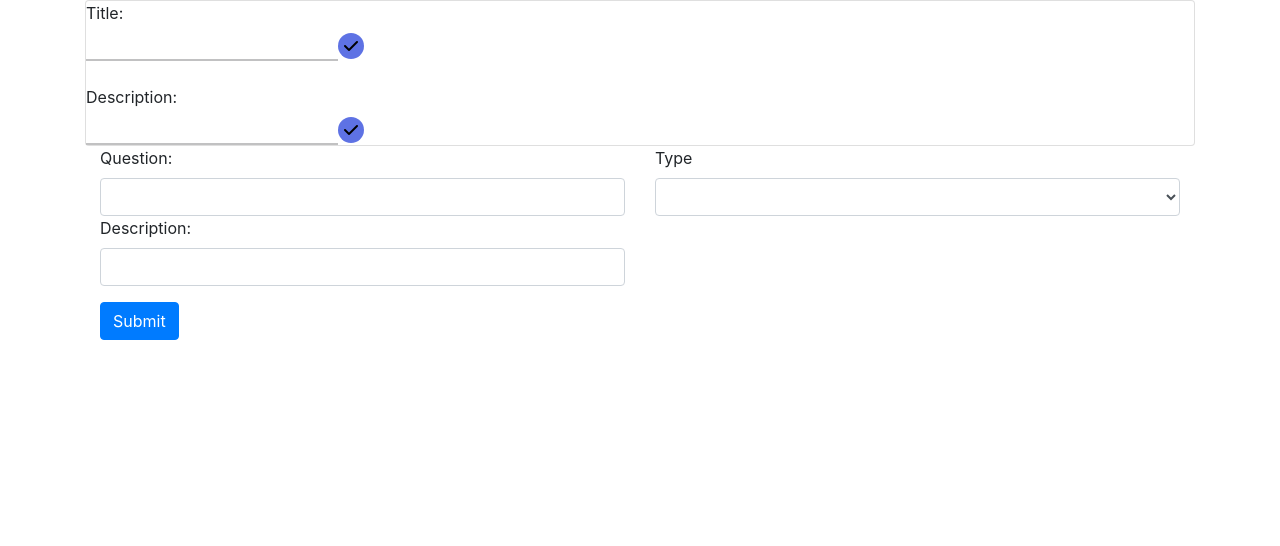
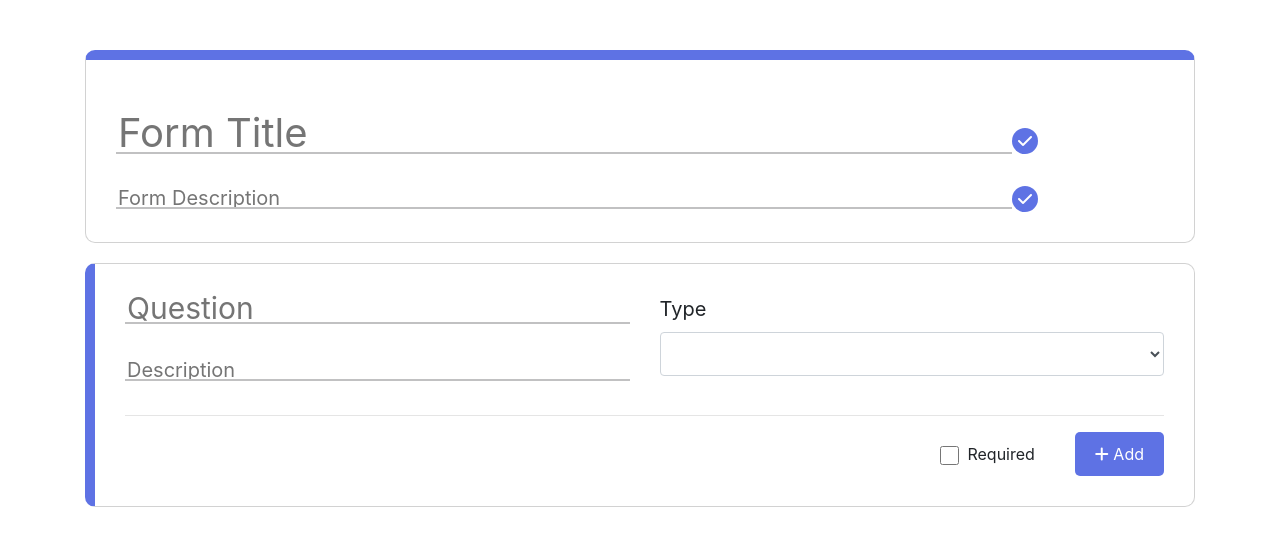
Before and after one commit to devika30/GoogleFormclone, a React (Create React App) app in the folder form_registration/: page / in a window 1280 px wide. Shown: the top 546 px of the page. Built offline with nearby package versions, Linux system fonts and the light colour scheme.

Commit message:
components styled

```diff
--- a/form_registration/public/index.html
+++ b/form_registration/public/index.html
@@ -10,36 +10,36 @@
       content="Web site created using create-react-app"
     />
     <link rel="apple-touch-icon" href="%PUBLIC_URL%/logo192.png" />
-    <!--
-      manifest.json provides metadata used when your web app is installed on a
-      user's mobile device or desktop. See https://developers.google.com/web/fundamentals/web-app-manifest/
-    -->
-    <link rel="stylesheet" href="https://stackpath.bootstrapcdn.com/bootstrap/4.4.1/css/bootstrap.min.css" integrity="sha384-Vkoo8x4CGsO3+Hhxv8T/Q5PaXtkKtu6ug5TOeNV6gBiFeWPGFN9MuhOf23Q9Ifjh" crossorigin="anonymous">
-    <script src="https://kit.fontawesome.com/abae74555f.js" crossorigin="anonymous"></script>
+    <link
+      rel="stylesheet"
+      href="https://stackpath.bootstrapcdn.com/bootstrap/4.4.1/css/bootstrap.min.css"
+      integrity="sha384-Vkoo8x4CGsO3+Hhxv8T/Q5PaXtkKtu6ug5TOeNV6gBiFeWPGFN9MuhOf23Q9Ifjh"
+      crossorigin="anonymous"
+    />
+    <script
+      src="https://kit.fontawesome.com/abae74555f.js"
+      crossorigin="anonymous"
+    ></script>
     <link rel="manifest" href="%PUBLIC_URL%/manifest.json" />
-    <!--
-      Notice the use of %PUBLIC_URL% in the tags above.
-      It will be replaced with the URL of the `public` folder during the build.
-      Only files inside the `public` folder can be referenced from the HTML.
-
-      Unlike "/favicon.ico" or "favicon.ico", "%PUBLIC_URL%/favicon.ico" will
-      work correctly both with client-side routing and a non-root public URL.
-      Learn how to configure a non-root public URL by running `npm run build`.
-    -->
-    <title>React App</title>
+    <title>Custom Registration Form</title>
   </head>
   <body>
     <noscript>You need to enable JavaScript to run this app.</noscript>
     <div id="root"></div>
-    <!--
-      This HTML file is a template.
-      If you open it directly in the browser, you will see an empty page.
-
-      You can add webfonts, meta tags, or analytics to this file.
-      The build step will place the bundled scripts into the <body> tag.
-
-      To begin the development, run `npm start` or `yarn start`.
-      To create a production bundle, use `npm run build` or `yarn build`.
-    -->
+    <script
+      src="https://code.jquery.com/jquery-3.3.1.slim.min.js"
+      integrity="sha384-q8i/X+965DzO0rT7abK41JStQIAqVgRVzpbzo5smXKp4YfRvH+8abtTE1Pi6jizo"
+      crossorigin="anonymous"
+    ></script>
+    <script
+      src="https://cdnjs.cloudflare.com/ajax/libs/popper.js/1.14.3/umd/popper.min.js"
+      integrity="sha384-ZMP7rVo3mIykV+2+9J3UJ46jBk0WLaUAdn689aCwoqbBJiSnjAK/l8WvCWPIPm49"
+      crossorigin="anonymous"
+    ></script>
+    <script
+      src="https://stackpath.bootstrapcdn.com/bootstrap/4.1.3/js/bootstrap.min.js"
+      integrity="sha384-ChfqqxuZUCnJSK3+MXmPNIyE6ZbWh2IMqE241rYiqJxyMiZ6OW/JmZQ5stwEULTy"
+      crossorigin="anonymous"
+    ></script>
   </body>
 </html>
--- a/form_registration/src/AddInput.js
+++ b/form_registration/src/AddInput.js
@@ -1,6 +1,4 @@
 import React, { Component, Fragment } from 'react';
-//import AddOption from './AddOption';
-//import { If, Then, Else, When, Unless, Switch, Case, Default } from 'react-if';
 import { Switch, Case, Default } from 'react-if';
 // import AddOption from './AddOption';
 
@@ -8,7 +6,8 @@ class AddInput extends Component {
   state = {
     type: '',
     question: '',
-    description_input: ''
+    description_input: '',
+    required: false
   };
   handleChange = e => {
     this.setState({
@@ -19,20 +18,35 @@ class AddInput extends Component {
   handleSubmit = e => {
     e.preventDefault();
     this.props.addinput(this.state);
+    this.setState({
+      type: '',
+      question: '',
+      description_input: '',
+      required: true
+    });
+  };
+
+  handleCheck = () => {
+    this.setState({ required: !this.state.required }, () => {
+      console.log(this.state);
+    });
   };
 
   render() {
     const { inputs, deleteinput } = this.props;
-    console.log(this.props);
     const inputList = inputs.map(input => {
       return (
-        <div key={input.id} className='ml-3'>
+        <div key={input.id} className='q-card'>
           <div className='form-group'>
-            <label htmlFor='usr'>{input.question}</label>
-            <br />
-            <label htmlFor='usr'>Description:{input.description_input}</label>
+            <label htmlFor='usr' className='question-label'>
+              {input.question}
+            </label>
+
+            <label htmlFor='usr' className='description-label'>
+              {input.description_input}
+            </label>
             <div className='row'>
-              <div className='col-6'>
+              <div className='col-10'>
                 <Switch>
                   <Case condition={input.type === 'textarea'}>
                     <textarea rows='4' cols='50' />
@@ -42,20 +56,19 @@ class AddInput extends Component {
                   </Case>
 
                   <Default>
-                    <input
-                      type={input.type}
-                      className='form-control'
-                      id='usr'
-                    />
+                    <input type={input.type} className='q-input' id='usr' />
                   </Default>
                 </Switch>
               </div>
-              <div className='col-6'>
+              <div className='col-2'>
                 <button
                   className='btn btn-danger d-inline'
                   onClick={() => {
                     deleteinput(input.id);
                   }}
+                  data-toggle='tooltip'
+                  data-placement='bottom'
+                  title='Delete Question'
                 >
                   <i className='fas fa-trash-alt'></i>
                 </button>
@@ -68,44 +81,66 @@ class AddInput extends Component {
     return (
       <Fragment>
         {inputList}
-        <form onSubmit={this.handleSubmit} className='container'>
+        <form onSubmit={this.handleSubmit} className='container q-card q-card1'>
           <div className='row'>
             <div className='form-group col-6'>
-              <label htmlFor='question'>Question:</label>
+              {/* <label htmlFor='question'>Question:</label> */}
               <input
-                className='form-control'
                 id='question'
                 onChange={this.handleChange}
                 value={this.state.question}
+                placeholder='Question'
                 required
               />
-              <label htmlFor='description'>Description:</label>
+              {/* <label htmlFor='description'>Description:</label> */}
               <input
-                className='form-control'
                 id='description_input'
                 onChange={this.handleChange}
+                placeholder='Description'
                 value={this.state.description_input}
               />
             </div>
             <div className='form-group col-6'>
-              <label htmlFor='type'>Type</label>
+              <label htmlFor='type' id='type'>
+                Type
+              </label>
               <select
                 className='form-control'
                 id='type'
                 onChange={this.handleChange}
+                required
               >
                 <option></option>
-                <option value='text'>Text</option>
+                <option value='text'>Short Answer</option>
+                <option value='textarea'>Paragraph</option>
+                <option value='email'>Email</option>
+                <option value='number'>Number</option>
+                <option value='date'>Date</option>
                 <option value='check_box'>Check-Box</option>
-                <option value='date'>Date</option>
-                <option value='number'>Number</option>
-                <option value='email'>Email</option>
-                <option value='password'>Password</option>
-                <option value='textarea'>TextArea</option>
               </select>
             </div>
           </div>
-          <button className='btn btn-primary'>Submit</button>
+          <hr />
+          <div className='q-foot'>
+            <span id='required-check'>
+              <input
+                type='checkbox'
+                onChange={this.handleCheck}
+                defaultChecked={this.state.required}
+                className='mr-2'
+              />
+              Required
+            </span>
+
+            <button
+              className='button-add'
+              data-toggle='tooltip'
+              data-placement='bottom'
+              title='Add Question'
+            >
+              <i class='fas fa-plus'></i>&nbsp;Add
+            </button>
+          </div>
         </form>
       </Fragment>
     );
--- a/form_registration/src/App.js
+++ b/form_registration/src/App.js
@@ -1,16 +1,12 @@
 import React, { Component } from 'react';
 import AddInput from './AddInput';
 import './index.css';
+
 class App extends Component {
   state = {
     inputs: [],
     title: '',
     description: ''
-  };
-  handleChange = e => {
-    this.setState({
-      [e.target.id]: e.target.value
-    });
   };
 
   addinput = form => {
@@ -19,6 +15,7 @@ class App extends Component {
     this.setState({
       inputs: forms
     });
+    console.log(this.state);
   };
   deleteinput = id => {
     let forms = this.state.inputs.filter(form => {
@@ -48,34 +45,41 @@ class App extends Component {
   render() {
     const title = this.state.title;
     const description = this.state.description;
-    console.log(this.state);
     return (
       <div className='App container'>
-        <div className='card'>
-          <label htmlFor='question'>Title:{title}</label>
+        <div className='header-card '>
+          <div className='header-card-section'>
+            <label htmlFor='question' className='title-label'>
+              {title}
+            </label>
             <form onSubmit={this.handleTitle}>
               <input
                 ref={input => (this.titleInput = input)}
                 id='title'
+                placeholder='Form Title'
                 required
               />
               <button type='submit' className='button'>
-              <i class='fas fa-check'></i>
+                <i className='fas fa-check' style={{ color: '#fff' }}></i>
               </button>
             </form>
             <br />
-          <label htmlFor='question'>Description:{description}</label>
+            <label htmlFor='question' className='description-label'>
+              {description}
+            </label>
 
             <form onSubmit={this.handleDesc}>
               <input
                 id='description'
                 ref={input => (this.descInput = input)}
+                placeholder='Form Description'
                 required
               />
               <button type='submit' className='button'>
-              <i class='fas fa-check'></i>
+                <i className='fas fa-check' style={{ color: '#fff' }}></i>
               </button>
             </form>
+          </div>
         </div>
 
         <AddInput
--- a/form_registration/src/index.css
+++ b/form_registration/src/index.css
@@ -7,8 +7,103 @@ input:focus {
   border-color: #5e72e4;
 }
 
+.header-card {
+  border: 1px solid rgba(0, 0, 0, 0.178);
+  margin: 50px auto 20px auto;
+  border-top: 10px solid #5e72e4;
+  border-radius: 10px;
+  background-color: white;
+}
+.header-card-section {
+  padding: 30px;
+}
+#title {
+  height: 40px;
+  font-size: 40px;
+  width: 70vw;
+}
+#description {
+  height: 20px;
+  font-size: 20px;
+  width: 70vw;
+}
+.title-label {
+  font-size: 40px;
+}
+
+.description-label {
+  font-size: 20px;
+  display: block;
+}
+.q-card {
+  border: 1px solid rgba(0, 0, 0, 0.178);
+  margin: 20px auto;
+  border-radius: 10px;
+  background-color: white;
+  padding: 30px;
+}
+.q-card1 {
+  border-left: 10px solid #5e72e4;
+}
 .button {
   background-color: #5e72e4;
   border-radius: 50%;
   border: none;
 }
+
+.question-label {
+  font-size: 30px;
+}
+#question {
+  height: 30px;
+  font-size: 30px;
+  outline: 0;
+  border-width: 0 0 2px;
+  border-color: rgba(58, 58, 63, 0.315);
+  width: 100%;
+  margin-bottom: 35px;
+}
+
+#description_input {
+  height: 20px;
+  font-size: 20px;
+  outline: 0;
+  border-width: 0 0 2px;
+  border-color: rgba(58, 58, 63, 0.315);
+  width: 100%;
+}
+
+#type {
+  font-size: 20px;
+}
+
+.q-foot {
+  text-align: right;
+}
+
+#required-check {
+  margin-right: 40px;
+}
+
+input[type='checkbox'] {
+  width: 19px;
+  height: 19px;
+  transform: translateY(5px);
+}
+input[type='checkbox']:checked {
+  background-color: #6600cc;
+}
+.button-add {
+  background-color: #5e72e4;
+  border: none;
+  padding: 10px 20px;
+  color: white;
+  border-radius: 5px;
+}
+
+.q-input {
+  outline: 0;
+  border-width: 0 0 2px;
+  border-color: rgba(58, 58, 63, 0.315);
+  width: 100%;
+}
```
Lines whose indentation alone changed are shown as unchanged.
